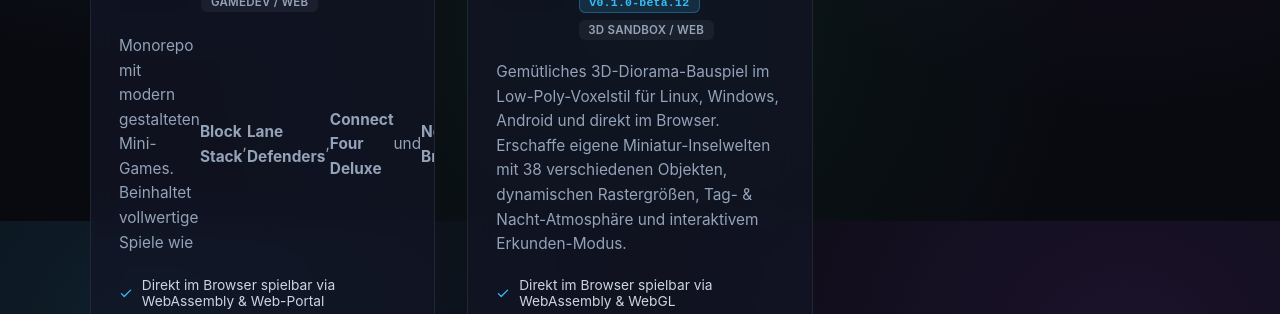
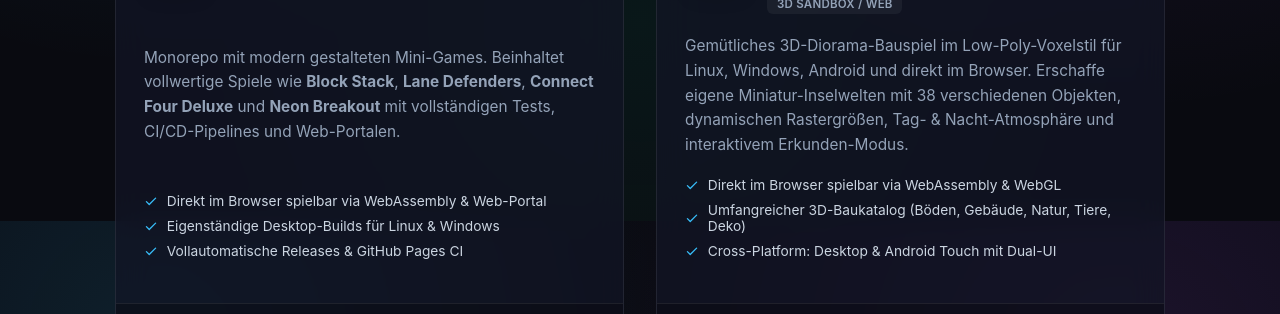
Before and after one commit to ChobitsChii/ChobitsChii.github.io, a plain HTML site: page index.html in a window 1280 px wide. Shown: the part 579-893 px from the top of the page. Drawn offline with Linux system fonts and the light colour scheme.

Commit message:
fix: restore clean text wrapping and force 2-column centered layout for project cards

```diff
--- a/index.html
+++ b/index.html
@@ -166,10 +166,16 @@
 		/* Grid & Cards */
 		.projects-grid {
 			display: grid;
-			grid-template-columns: repeat(auto-fit, minmax(340px, 1fr));
+			grid-template-columns: repeat(2, 1fr);
 			gap: 2rem;
-			max-width: 1100px;
+			max-width: 1050px;
 			margin: 0 auto;
+		}
+
+		@media (max-width: 820px) {
+			.projects-grid {
+				grid-template-columns: 1fr;
+			}
 		}
 
 		.project-card {
@@ -342,9 +348,19 @@
 			font-size: 0.96rem;
 			line-height: 1.6;
 			margin-bottom: 1.25rem;
+			display: block;
+		}
+
+		.card-desc-wrap {
 			flex: 1;
 			display: flex;
 			align-items: center;
+			margin-bottom: 1.25rem;
+		}
+
+		.card-desc-wrap .card-desc {
+			margin-bottom: 0;
+			width: 100%;
 		}
 
 		.feature-list {
@@ -580,9 +596,11 @@
 					</div>
 				</div>
 				<div class="card-body">
+					<div class="card-desc-wrap">
 						<p class="card-desc">
 							Monorepo mit modern gestalteten Mini-Games. Beinhaltet vollwertige Spiele wie <strong>Block Stack</strong>, <strong>Lane Defenders</strong>, <strong>Connect Four Deluxe</strong> und <strong>Neon Breakout</strong> mit vollständigen Tests, CI/CD-Pipelines und Web-Portalen.
 						</p>
+					</div>
 					<ul class="feature-list">
 						<li>
 							<svg viewBox="0 0 16 16"><path d="M13.78 4.22a.75.75 0 010 1.06l-7.25 7.25a.75.75 0 01-1.06 0L2.22 9.28a.75.75 0 011.06-1.06L6 10.94l6.72-6.72a.75.75 0 011.06 0z"></path></svg>
@@ -631,9 +649,11 @@
 					</div>
 				</div>
 				<div class="card-body">
+					<div class="card-desc-wrap">
 						<p class="card-desc">
 							Gemütliches 3D-Diorama-Bauspiel im Low-Poly-Voxelstil für Linux, Windows, Android und direkt im Browser. Erschaffe eigene Miniatur-Inselwelten mit 38 verschiedenen Objekten, dynamischen Rastergrößen, Tag- & Nacht-Atmosphäre und interaktivem Erkunden-Modus.
 						</p>
+					</div>
 					<ul class="feature-list">
 						<li>
 							<svg viewBox="0 0 16 16"><path d="M13.78 4.22a.75.75 0 010 1.06l-7.25 7.25a.75.75 0 01-1.06 0L2.22 9.28a.75.75 0 011.06-1.06L6 10.94l6.72-6.72a.75.75 0 011.06 0z"></path></svg>
```
Lines whose indentation alone changed are shown as unchanged.
